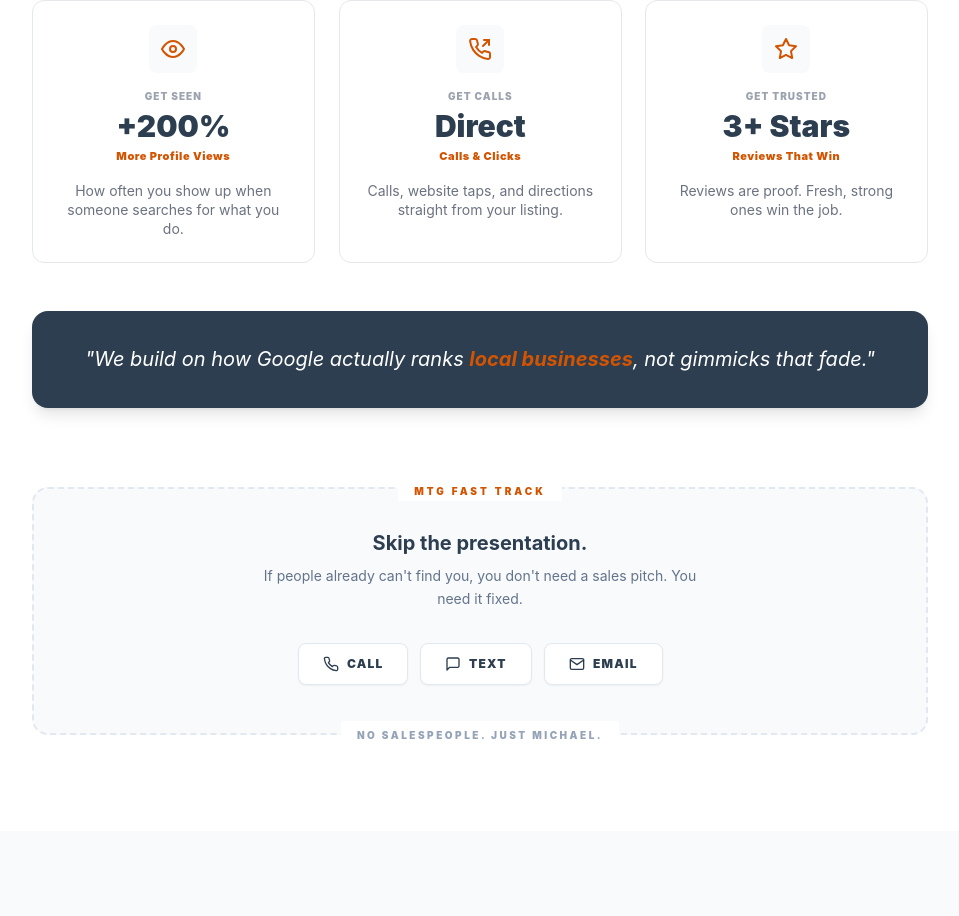
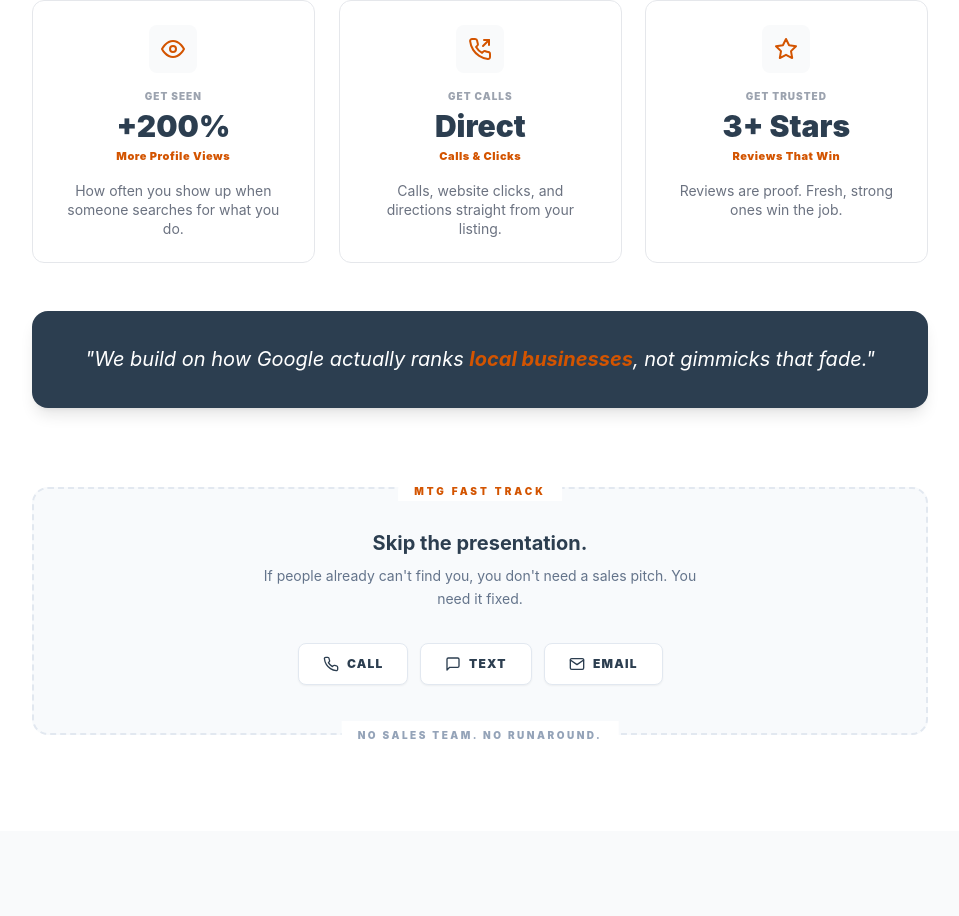
Before and after one commit to mtg-ohio/miles-to-go-site, a React (Vite) app: page / in a window 1280 px wide. Shown: the part 1371-2287 px from the top of the page, without its empty margins (160-1119 px from the left). Built offline with nearby package versions, Linux system fonts and the light colour scheme.

Commit message:
Update descriptions in ProblemSection component

```diff
--- a/components/ProblemSection.tsx
+++ b/components/ProblemSection.tsx
@@ -28,7 +28,7 @@ const ProblemSection: React.FC = () => {
             label="Get Calls"
             value="Direct"
             trend="Calls & Clicks"
-            description="Calls, website taps, and directions straight from your listing."
+            description="Calls, website clicks, and directions straight from your listing."
             icon={<EngagementIcon className="w-6 h-6 text-mtg-orange" />}
           />
           <MetricCard
@@ -87,7 +87,7 @@ const ProblemSection: React.FC = () => {
             {/* Bottom Label - Mirrored Design */}
             <div className="absolute bottom-0 left-1/2 -translate-x-1/2 translate-y-1/2 bg-white px-4 z-10">
               <span className="text-[10px] text-slate-400 font-black uppercase tracking-[0.25em] whitespace-nowrap">
-                No Salespeople. Just Michael.
+                No Sales Team. No Runaround.
               </span>
             </div>
           </div>
```
